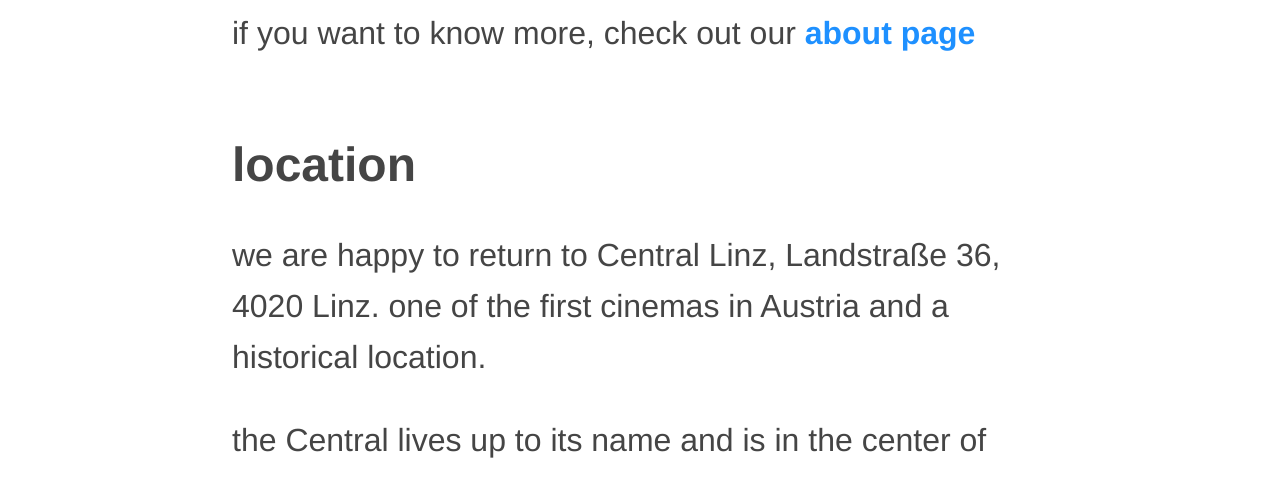
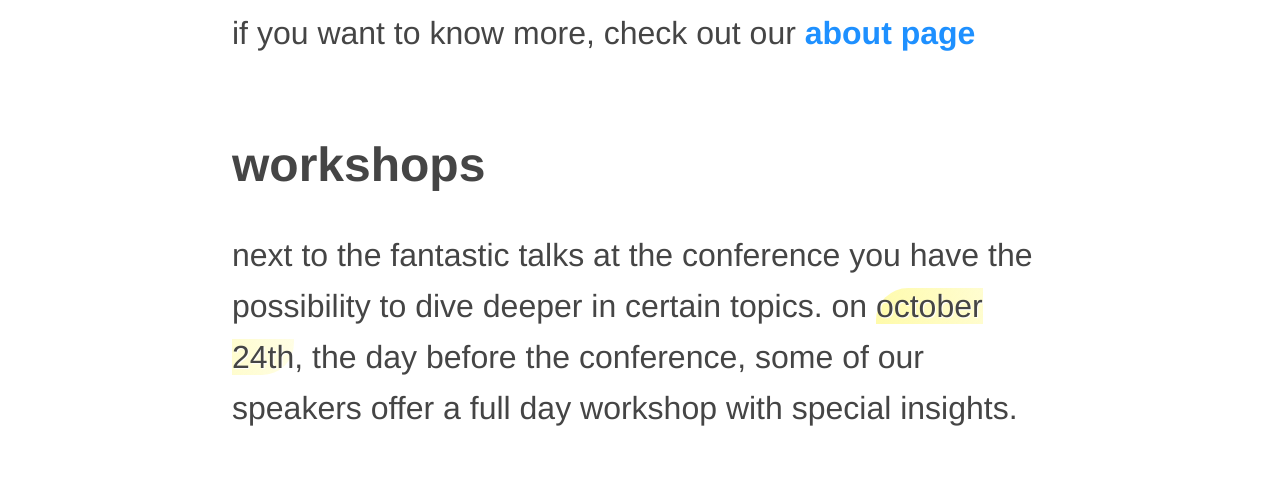
Before and after one commit to stahlstadtjs/scriptconf.org, a Next.js app: page / in a window 1280 px wide. Shown: the part 2800-3277 px from the top of the page. Built offline with nearby package versions, Linux system fonts and the light colour scheme.

Commit message:
update on workshops

```diff
--- /dev/null
+++ b/content/2019-workshops.mdx
@@ -0,0 +1,5 @@
+## workshops
+
+next to the fantastic talks at the conference you have the possibility to dive deeper in certain topics.
+on *october 24th*, the day before the conference, some of our speakers offer a full day workshop with
+special insights.
--- a/pages/index.tsx
+++ b/pages/index.tsx
@@ -9,6 +9,7 @@ import About from '../content/2019-about.mdx';
 import Join from '../content/2019-join.mdx';
 import Partner from '../content/2019-partner.mdx';
 import Location from '../content/2019-location.mdx';
+import Workshops from '../content/2019-workshops.mdx';
 import Head from "next/head";
 
 
@@ -47,6 +48,9 @@ export default function() {
       <section className="text about">
         <Join />
       </section>
+      <section className="text about">
+        <Workshops/>
+      </section>
       <Location />
       <section className="text about partners">
         <Partner />
```
